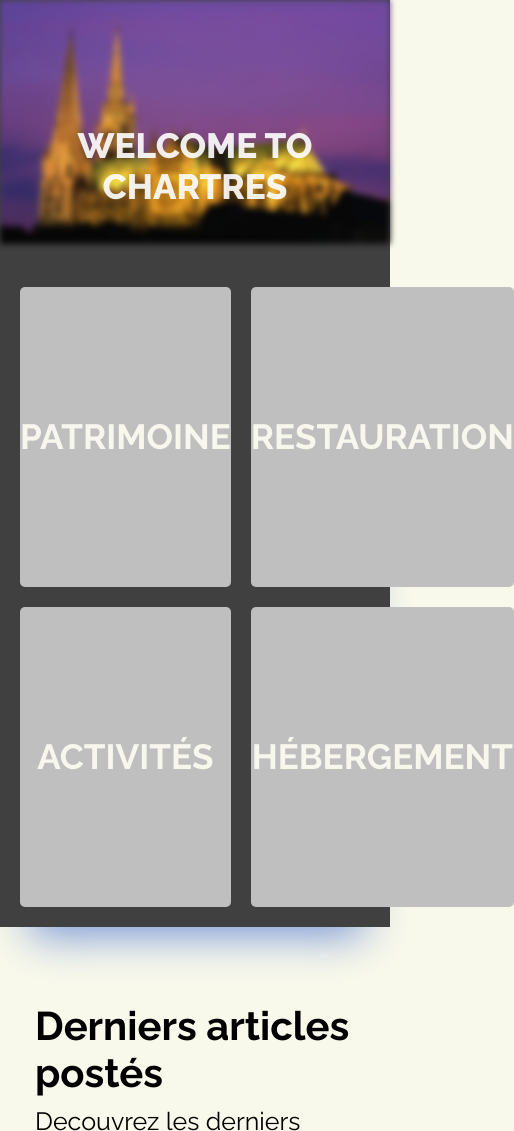
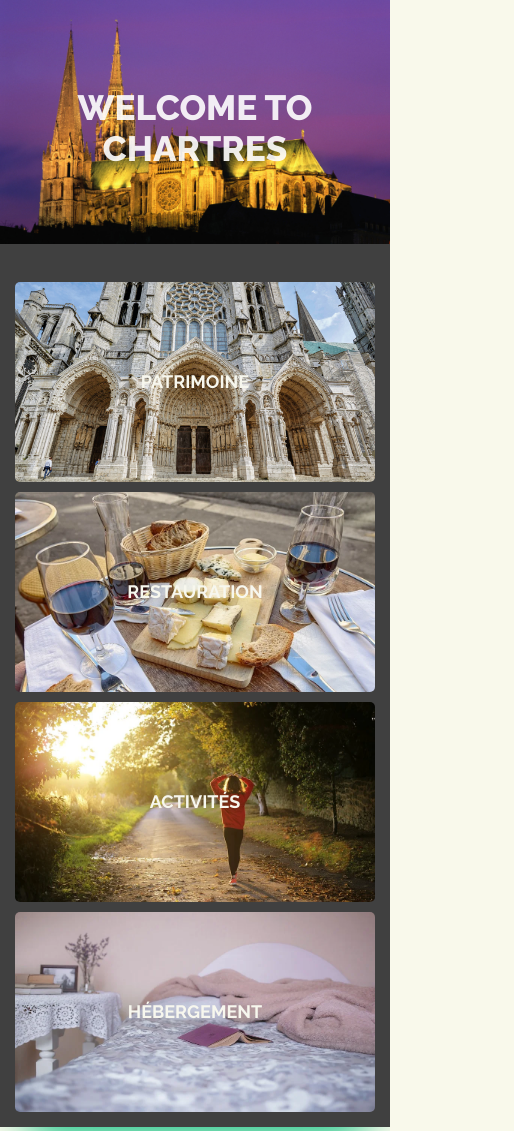
Before and after one commit to torphi78/blog2Chartres, a plain HTML site: page Accueuil/index.html in a window 390 px wide. Shown: the top 1131 px of the page, 514 px wide, since content can reach past the window. Drawn offline with Linux system fonts and the light colour scheme.

Commit message:
modif mineurs

```diff
--- a/Accueuil/index.html
+++ b/Accueuil/index.html
@@ -30,8 +30,8 @@
                 <div class="menu">
                     <ul class="menuContent">
                         <li class="content">Accueil</li>
-                        <li class="content">Patrimoine</li>
-                        <li class="content">Restauration</li>
+                        <li class="content" >Patrimoine</li>
+                        <li class="content" >Restauration</li>
                         <li class="content">Hébergement</li>
                         <li class="content">Activités et Loisirs</li>
                         <li class="content">Contactez Nous</li>
@@ -39,7 +39,6 @@
                     <a href="https://www.chartres.fr/"><img src='assets/logo-Chartres.png' alt="logo trop stylé" class="logoChartresBurger"></a>
                 </div>
             </div>
-            <script src="nav.js"></script>
         </header>
 
         <section id="Carousel">
@@ -57,15 +56,14 @@
                 </div>
             </div>
             <br/>
-            <script src="carousel.js"></script>
         </section>
 
         <section id="Categories">
             <div class="categoriesContainer">
-                <div class='categories'>PATRIMOINE</div>
-                <div class='categories'>RESTAURATION</div>
-                <div class='categories'>ACTIVITÉS</div>
-                <div class='categories'>HÉBERGEMENT</div>
+                <div class='categories' id="Patrimoine"><p>PATRIMOINE</p><div class="blue-hover"></div></div>
+                <div class='categories' id="Restauration"><p>RESTAURATION</p><div class="blue-hover"></div></div>
+                <div class='categories' id="Activités"><p>ACTIVITÉS</p><div class="blue-hover"></div></div>
+                <div class='categories' id="Hébergement"><p>HÉBERGEMENT</p><div class="blue-hover"></div></div>
             </div>
         </section>
 
@@ -109,5 +107,7 @@
                     </a>
                 </ul>
         </footer>
+        <script src="nav.js"></script>
+        <script src="carousel.js"></script>
     </body>
 </html>
--- a/Accueuil/style.css
+++ b/Accueuil/style.css
@@ -44,7 +44,7 @@ body{
     left: 0;
     z-index: 150;
     width: 100%;
-    background:  #7594d7;
+    background: #00BE7B;
     transition: 0.6s;
 
 }
@@ -60,7 +60,7 @@ body{
     z-index: 120;
     transform: translateX(-100%);
     transition: 0.6s;
-    background-color: #f1f1f1;
+    background-color: #404040;
     width: 40%;
     height: 100%;
     opacity: 1;
@@ -71,7 +71,7 @@ body{
     display: none;
 }
 .menuContent li {
-    background-color: #7594d7;
+    background-color: #00BE7B;
     color: white;
     font-size: 3.5vw;
     padding: 20px 20px 20px 20px;
@@ -80,15 +80,19 @@ body{
 
 }
 .navigation {
-    font-size: 1vw;
+    font-size: 1.35vw;
     color: white;
     display: flex;
+    flex-wrap: wrap;
+    justify-content: space-between;
+    align-items: center;
     list-style: none;
     margin: 0;
 
 }
 .navigation li {
-    padding: 35px 25px 25px 25px;
+    padding: 40px 25px 40px 25px;
+
 }
 .navigation a {
     text-decoration: none;
@@ -96,12 +100,11 @@ body{
 }
 .navigation li:hover {
     background-color: white;
-    color: #7594d7;
+    color: #00BE7B;
     cursor: pointer;
 }
 .logoChartresNav{
     padding: 0 100px;
-    margin: 0 200px 0 0;
 }
 .logoChartresBurger {
     width: 90%;
@@ -109,7 +112,7 @@ body{
 }
 
 
-@media only screen and (min-device-width: 0px) and (max-device-width: 1599px) {
+@media only screen and (min-width: 0px) and (max-width: 1280px) {
     .navigation{
         display: none;
     }
@@ -132,8 +135,6 @@ body{
         display: block;
     }
 }
-
-
 
 
 
@@ -162,10 +163,14 @@ body{
 }
 .imgCarousel {
     filter: blur(3px);
+
 }
-@media only screen and (min-device-width : 0px) and (max-device-width : 667px) {
+@media only screen and (min-width : 0px) and (max-width : 667px) {
     .imgCarousel {
         filter: blur(0);
+        background-position: center center;
+        background-repeat: no-repeat;
+        background-size: cover;
     }
 }
 
@@ -198,7 +203,7 @@ body{
     font-size: 9vw;
     font-weight: 800;
 }
-@media only screen and (min-device-width : 668px) and (max-device-width : 1610px) {
+@media only screen and (min-width : 668px) and (max-width : 1280px) {
     .welcome{
         margin: 0 25px 50px 25px;
         right: 0%;
@@ -210,7 +215,7 @@ body{
     }
 }
 
-@media only screen and (min-device-width : 0px) and (max-device-width : 667px) {
+@media only screen and (min-width : 0px) and (max-width : 667px) {
     .welcome{
         margin: 0 25px 50px 25px;
         right: 0;
@@ -244,8 +249,8 @@ body{
     color: #f7f7ee;
     font-weight: 700;
     margin-bottom: 125px;
-    font-size: 30px;
-    box-shadow: 2px 36px 41px -28px  #7594d7;
+    font-size: 4vw;
+    box-shadow: 2px 36px 41px -28px  #00BE7B;
 }
 .categoriesContainer{
     display: grid;
@@ -257,19 +262,50 @@ body{
     grid-gap: 30px;
 }
 .categories {
+    position: relative;
     display: flex;
     justify-content: center;
     align-items: center;
     background-color: #bfbfbf;
     height: 500px;
+    background-position: center center;
+    background-repeat: no-repeat;
+    background-size: cover;
     border-radius: 5px 5px 5px 5px;
+    z-index: 50;
 }
 .categories:hover {
-    box-shadow: 0.2rem 0.2rem 1.5rem  #7594d7;
-    transition: 0.3s;
+    transition: 0.5s;
     cursor: pointer;
+    transform: scale(1.06);
 }
-@media only screen and (min-device-width : 0px) and (max-device-width : 667px) {
+.blue-hover{
+    position: absolute;
+    top: 0;
+    z-index: 60;
+    height: 100%;
+    width: 100%;
+    transition: 0.5s;
+    border-radius: 5px 5px 5px 5px;
+    opacity: 0.6;
+}
+.blue-hover:hover {
+    background-color: #00BE7B;
+}
+#Patrimoine {
+    background-image: url('assets/Categorie-Patrimoine.jpg');
+}
+#Restauration {
+    background-image: url('assets/Categories-Restaurant.jpg');
+}
+#Activités {
+    background-image: url('assets/Categories-Activités.webp');
+}
+#Hébergement {
+    background-image: url('assets/Categories-Hébergement.webp');
+}
+
+@media only screen and (min-width : 0px) and (max-width : 667px) {
     #Categories{
         font-size: 18px;
         margin-bottom: 65px;
@@ -284,7 +320,7 @@ body{
         grid-gap: 10px;
     }
 }
-@media only screen and (min-device-width : 668px) and (max-device-width : 1610px) {
+@media only screen and (min-width : 668px) and (max-width : 1280px) {
     #Categories{
         font-size: 35px;
         margin-bottom: 75px;
@@ -342,7 +378,7 @@ body{
     font-size: 25px;
     padding: 0 20px 0 20px;
 }
-@media only screen and (min-device-width : 0px) and (max-device-width : 667px) {
+@media only screen and (min-width : 0px) and (max-width : 667px) {
     #LastPost h2 {
         font-size: 25px;
     }
@@ -363,7 +399,7 @@ body{
         grid-gap: 10px;
     }
 }
-@media only screen and (min-device-width : 668px) and (max-device-width : 1610px) {
+@media only screen and (min-device-width : 668px) and (max-device-width : 1280px) {
     .articleDisplay{
         min-height: 250px;
     }
@@ -382,7 +418,7 @@ body{
 /*Footer */
 footer{
     height: 200px;
-    background: #7594d7;
+    background: #00BE7B;
     color: white;
     font-size: 20px;
 
@@ -406,7 +442,7 @@ footer{
 #containerFooter li:hover{
     color: #404040;
 }
-@media screen and (min-device-width : 0px) and (max-device-width : 667px){
+@media screen and (min-width : 0px) and (max-width : 667px){
     footer{
         height: 125px;
     }
@@ -418,7 +454,7 @@ footer{
         display: none;
     }
 }
-@media only screen and (min-device-width : 668px) and (max-device-width : 1610px) {
+@media only screen and (min-width : 668px) and (max-width : 1280px) {
     .logoChartresFooter{
         width: 80%;
     }
```
Also changed, not shown: Accueuil/assets/Categorie-Patrimoine.jpg (added), Accueuil/assets/Categories-Activités.webp (added), Accueuil/assets/Categories-Hébergement.webp (added), Accueuil/assets/Categories-Restaurant.jpg (added), Accueuil/assets/logo-Chartres.png.
